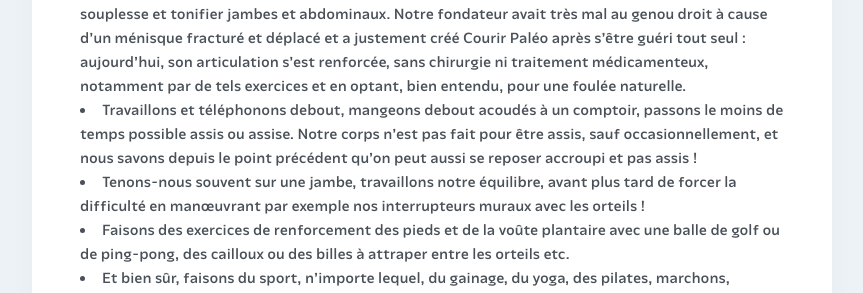
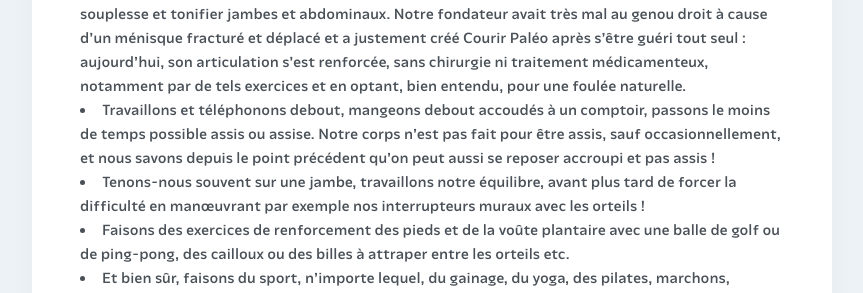
Before and after one commit to courirpaleo/courirpaleo.github.io, a Jekyll site: the page built from _pages/ressources.md, in a window 1280 px wide and 900 px high, scrolled down 2888 px. Shown: the part 161-454 px from the top of the window, without its empty margins (208-1071 px from the left). Built offline with Jekyll 4.4.1, drawn with Linux system fonts in a browser that asks for light colours; some web fonts are replaced.

Commit message:
Update ressources.md

```diff
--- a/_pages/ressources.md
+++ b/_pages/ressources.md
@@ -24,7 +24,7 @@ Ci-dessus&nbsp;:rivière en sous-bois en Balagne (Corse)&nbsp;&mdash;&nbsp;un te
 ## Entraînement, musculation, souplesse
 Quelques astuces pour gagner en souplesse et en résistance&nbsp;:
 - Accroupissons-nous. Certes, cette position est dévalorisée dans les pays dits développés et avoir des toilettes avec un siège est perçu comme un progrès, mais pourtant c'est une excellente position pour évacuer les selles et &mdash;&nbsp;plus important pour nous ici&nbsp;&mdash; assouplir ses rotules, gagner en souplesse et tonifier jambes et abdominaux. Notre fondateur avait très mal au genou droit à cause d'un ménisque fracturé et déplacé et a justement créé Courir Paléo après s'être guéri tout seul&nbsp;: aujourd'hui, son articulation s'est renforcée, sans chirurgie ni traitement médicamenteux, notamment par de tels exercices et en optant, bien entendu, pour une foulée naturelle.
-- Travaillons et téléphonons debout, mangeons debout acoudés à un comptoir, passons le moins de temps possible assis ou assise. Notre corps n'est pas fait pour être assis, sauf occasionnellement, et nous savons depuis le point précédent qu'on peut aussi se reposer accroupi et pas assis&nbsp;!
+- Travaillons et téléphonons debout, mangeons debout accoudés à un comptoir, passons le moins de temps possible assis ou assise. Notre corps n'est pas fait pour être assis, sauf occasionnellement, et nous savons depuis le point précédent qu'on peut aussi se reposer accroupi et pas assis&nbsp;!
 - Tenons-nous souvent sur une jambe, travaillons notre équilibre, avant plus tard de forcer la difficulté en man&oelig;uvrant par exemple nos interrupteurs muraux avec les orteils&nbsp;!
 - Faisons des exercices de renforcement des pieds et de la voûte plantaire avec une balle de golf ou de ping-pong, des cailloux ou des billes à attraper entre les orteils etc.
 - Et bien sûr, faisons du sport, n'importe lequel, du gainage, du yoga, des pilates, marchons, bougeons... allons nous ressourcer (pieds nus&nbsp;!) en forêt, à la montagne ou au bord de la mer.
```
